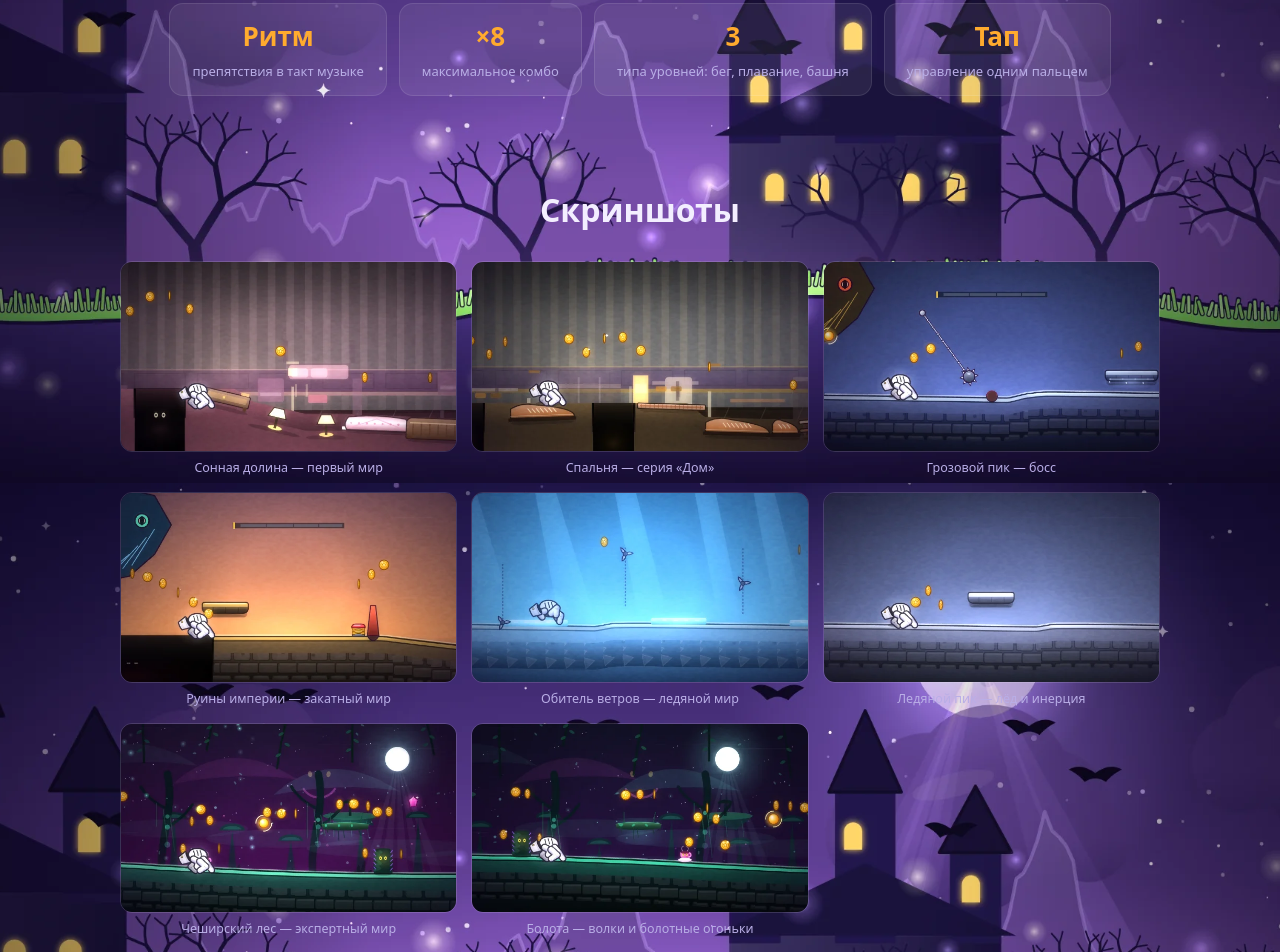
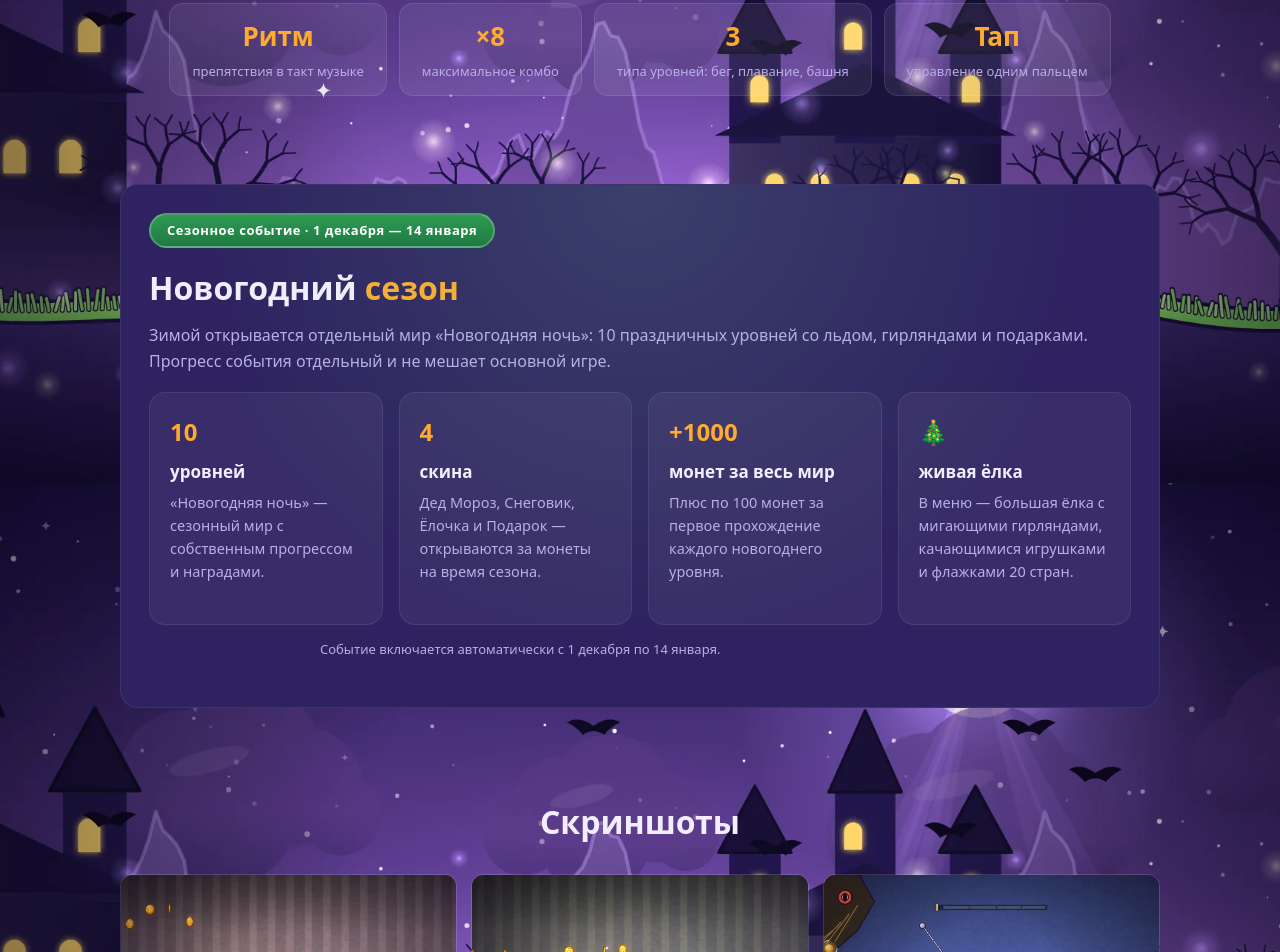
Before and after one commit to takomak2012-cyber/PobegVeshi-site, a plain HTML site: page index.html in a window 1280 px wide. Shown: the part 1117-2069 px from the top of the page. Drawn offline with Linux system fonts and the light colour scheme.

Commit message:
Новогодний сезон: блок о событии на сайте

```diff
--- a/index.html
+++ b/index.html
@@ -4,7 +4,7 @@
 <meta charset="utf-8">
 <meta name="viewport" content="width=device-width, initial-scale=1">
 <title>Побег Вещи — ритмовый раннер про бег по предметам</title>
-<meta name="description" content="Побег Вещи — ритмовый раннер на Android: 76 уровней, 7 миров, 5 боссов, 29 скинов. Прыгай, лови ритм, собирай монеты.">
+<meta name="description" content="Побег Вещи — ритмовый раннер на Android: 76 уровней, 7 миров, 5 боссов, 29 скинов и новогодний сезон из 10 уровней. Прыгай, лови ритм, собирай монеты.">
 <link rel="icon" type="image/png" href="img/favicon.png">
 <meta property="og:title" content="Побег Вещи — ритмовый раннер">
 <meta property="og:description" content="76 уровней, 7 миров, 5 боссов. Беги по подушкам и посуде, лови ритм и побеждай.">
@@ -107,6 +107,17 @@ h2 span{color:var(--accent)}
 .panel{background:var(--panel);border:1px solid rgba(255,255,255,.08);border-radius:18px;padding:28px;text-align:center}
 .panel p{color:var(--muted);max-width:640px;margin:0 auto 20px}
 
+/* ---------- новогодний сезон ---------- */
+.ny-panel{position:relative;overflow:hidden;text-align:left}
+.ny-panel::before{content:"";position:absolute;inset:0;background:radial-gradient(ellipse at 50% 0%,rgba(120,220,160,.16),transparent 62%);pointer-events:none}
+.ny-badge{position:relative;display:inline-block;background:linear-gradient(180deg,#2f9a52,#1e7a44);border:2px solid rgba(255,255,255,.22);border-radius:999px;padding:5px 16px;font-size:13px;font-weight:800;letter-spacing:.04em;color:#fff;margin-bottom:14px}
+.ny-panel h2{text-align:left;margin-bottom:10px}
+.ny-panel .ny-lead{max-width:none;margin:0 0 18px}
+.ny-panel .cards{position:relative}
+.ny-panel .card{text-align:left;background:rgba(255,255,255,.05)}
+.ny-panel .card .num{font-size:24px}
+.ny-panel .hint{position:relative;margin-top:14px}
+
 footer{padding:36px 0 46px;text-align:center;color:var(--muted);font-size:14px}
 footer a{color:var(--muted)}
 .ver{display:inline-block;background:rgba(255,255,255,.08);border:1px solid rgba(255,255,255,.14);border-radius:20px;padding:3px 14px;font-size:13px;margin-bottom:12px}
@@ -147,6 +158,23 @@ footer a{color:var(--muted)}
       <div class="stat"><b>×8</b><span>максимальное комбо</span></div>
       <div class="stat"><b>3</b><span>типа уровней: бег, плавание, башня</span></div>
       <div class="stat"><b>Тап</b><span>управление одним пальцем</span></div>
+    </div>
+  </div>
+</section>
+
+<section id="ny">
+  <div class="wrap">
+    <div class="panel ny-panel">
+      <div class="ny-badge">Сезонное событие · 1 декабря — 14 января</div>
+      <h2>Новогодний <span>сезон</span></h2>
+      <p class="ny-lead">Зимой открывается отдельный мир «Новогодняя ночь»: 10 праздничных уровней со льдом, гирляндами и подарками. Прогресс события отдельный и не мешает основной игре.</p>
+      <div class="cards">
+        <div class="card"><div class="num">10</div><h3>уровней</h3><p>«Новогодняя ночь» — сезонный мир с собственным прогрессом и наградами.</p></div>
+        <div class="card"><div class="num">4</div><h3>скина</h3><p>Дед Мороз, Снеговик, Ёлочка и Подарок — открываются за монеты на время сезона.</p></div>
+        <div class="card"><div class="num">+1000</div><h3>монет за весь мир</h3><p>Плюс по 100 монет за первое прохождение каждого новогоднего уровня.</p></div>
+        <div class="card"><div class="num">🎄</div><h3>живая ёлка</h3><p>В меню — большая ёлка с мигающими гирляндами, качающимися игрушками и флажками 20 стран.</p></div>
+      </div>
+      <p class="hint">Событие включается автоматически с 1 декабря по 14 января.</p>
     </div>
   </div>
 </section>
```
